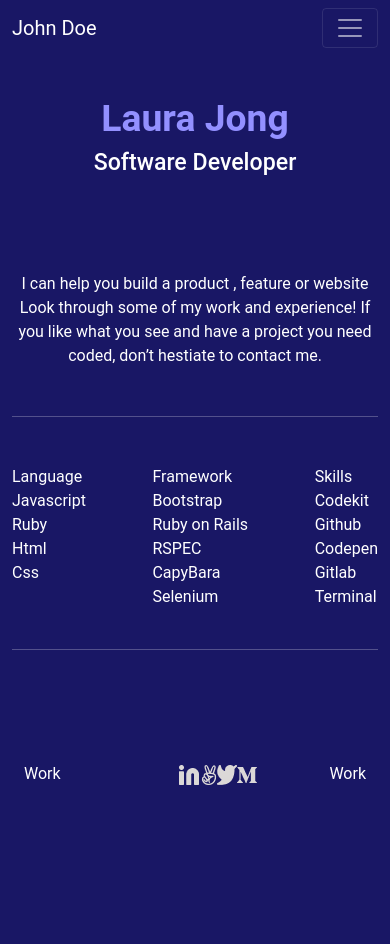
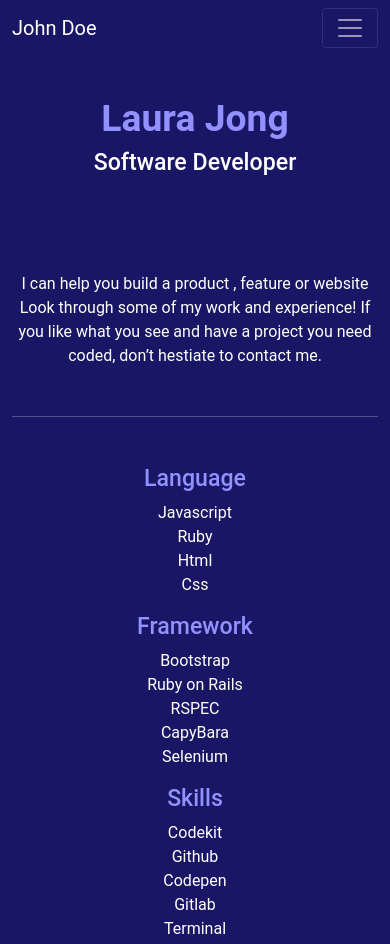
Before and after one commit to jmoseka/Portfolio-Bootstrap, a website: page src/index.html in a window 390 px wide. Shown: the top 944 px of the page. Drawn offline with nearby package versions, Linux system fonts and the light colour scheme; files that its build step writes are made by us from their sources.

Commit message:
add flex column in small screen

```diff
--- a/src/index.html
+++ b/src/index.html
@@ -78,16 +78,16 @@
 
               <hr class="mt-5"/>
 
-              <div class="mt-5 d-flex justify-content-between text-start flex-wrap">
+              <div class="mt-5 d-flex justify-content-between text-start flex-wrap flex-column flex-md-row text-center">
                 <ul class="list-unstyled">
-                  Language
+                  <h3 class="text-secondary">Language</h3>
                   <li>Javascript</li>
                   <li>Ruby</li>
                   <li>Html</li>
                   <li>Css</li>
                 </ul>
                 <ul class="list-unstyled">
-                  Framework
+                  <h3 class="text-secondary">Framework</h3>
                   <li>Bootstrap</li>
                   <li>Ruby on Rails</li>
                   <li>RSPEC</li>
@@ -95,7 +95,7 @@
                   <li>Selenium</li>
                 </ul>
                 <ul class="list-unstyled">
-                  Skills
+                  <h3 class="text-secondary">Skills</h3>
                   <li>Codekit</li>
                   <li>Github</li>
                   <li>Codepen</li>
@@ -117,10 +117,10 @@
           <div class="col"><p>Work</p></div>
           <div class="col-2">
             <ul class="list-unstyled d-flex justify-content-between">
-            <li><a href="#"><img src="images/linkedin.png" alt="linkedin" /></a>
-            <li><a href="#"><img src="images/peace.png" alt="linkedin"></a></li>
-            <li><a href="#"><img src="images/twitter.png" alt="medium"></a></li>
-            <li><a href="#"><img src="images/medium.png" alt="twitter"></a></li>
+            <li class="pe-2"><a href="#"><img src="images/linkedin.png" alt="linkedin" /></a>
+            <li class="pe-2"><a href="#"><img src="images/peace.png" alt="linkedin"></a></li>
+            <li class="pe-2"><a href="#"><img src="images/twitter.png" alt="medium"></a></li>
+            <li class="pe-2"><a href="#"><img src="images/medium.png" alt="twitter"></a></li>
             </li>
           </ul>
         </div>
@@ -264,7 +264,7 @@
                 </div>
 
                 <input type="text" class="form-control mt-4" placeholder="Email address">
-                <textarea type="text" class="form-control mt-4" placeholder="Write here"></textarea>
+                <textarea type="text" class="text-area form-control mt-4" placeholder="Write here"></textarea>
                 <button type="text" class="bg-secondary p-2 px-5 mt-5 border-0 rounded text-white">Send</button>
               </form>
 
```
